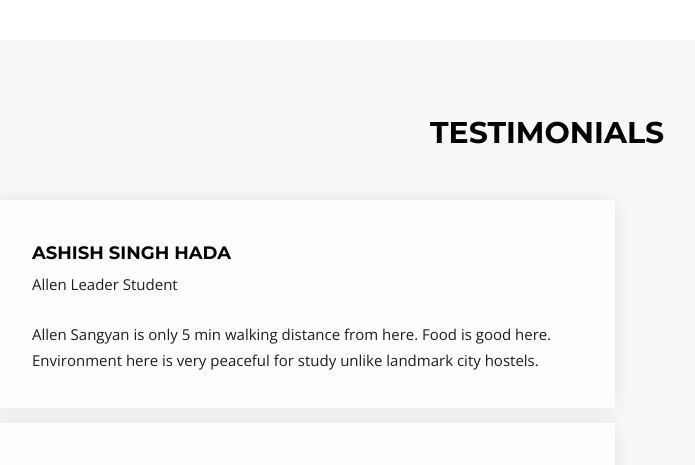
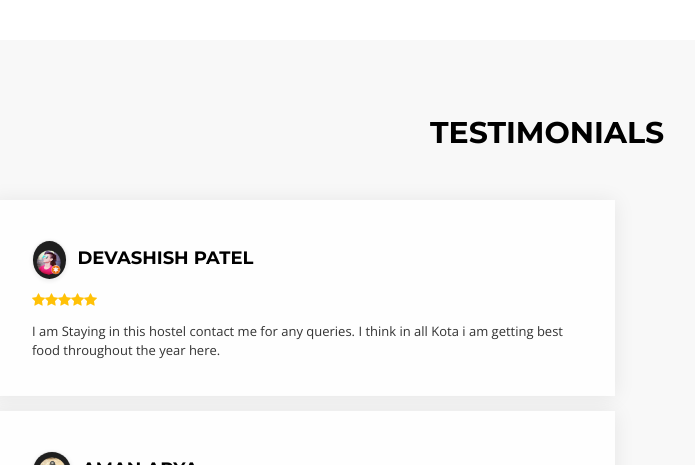
Before and after one commit to akhil18mittal/allenhostelkota, a PHP site: page / in a window 1280 px wide. Shown: the part 6035-6500 px from the top of the page, without its empty margins (93-788 px from the left). Run offline with PHP 8.4, Linux system fonts and the light colour scheme; some libraries are stand-ins or nearby versions; some web fonts are replaced.

Commit message:
updated the testimonials (#13)

```diff
--- a/css/custom.css
+++ b/css/custom.css
@@ -142,3 +142,104 @@ h1.welcom-txt span{
   padding: 0 20px;
 }
 /*=================== Popup Section Ends Here===============*/
+/*=================== Refined Testimonials Section ===============*/
+.refined-testimonial-row {
+  display: flex !important;
+  flex-wrap: nowrap !important;
+  margin-right: -10px !important;
+  margin-left: -10px !important;
+}
+
+.refined-testimonial-row .col-xs-6 {
+  padding-right: 10px !important;
+  padding-left: 10px !important;
+}
+
+.testimonial-compact {
+  padding: 15px !important;
+  background: #fff !important;
+  border-radius: 12px !important;
+  box-shadow: 0 4px 12px rgba(0, 0, 0, 0.05) !important;
+  height: 100% !important;
+  display: flex !important;
+  flex-direction: column !important;
+  justify-content: flex-start !important;
+  border: 1px solid #f0f0f0 !important;
+}
+
+.testimonial-compact .media {
+  margin-bottom: 8px !important;
+}
+
+.testimonial-compact .media-body h3 {
+  font-size: 15px !important;
+  margin-bottom: 0px !important;
+  font-weight: 700 !important;
+  color: #333 !important;
+  text-transform: none !important;
+}
+
+.testimonial-compact .media-body span {
+  font-size: 11px !important;
+  color: #888 !important;
+  display: block;
+}
+
+.testimonial-compact .rating {
+  font-size: 11px !important;
+  margin: 4px 0 !important;
+}
+
+.testimonial-compact .description p {
+  font-size: 12px !important;
+  line-height: 1.4 !important;
+  margin: 0 !important;
+  color: #666 !important;
+  font-weight: 400 !important;
+}
+
+@media (max-width: 767px) {
+  .refined-testimonial-row {
+    margin-right: -5px !important;
+    margin-left: -5px !important;
+  }
+  .refined-testimonial-row .col-xs-6 {
+    padding-right: 5px !important;
+    padding-left: 5px !important;
+  }
+  .testimonial-compact {
+    padding: 10px !important;
+    border-radius: 8px !important;
+  }
+  .testimonial-compact .media-body h3 {
+    font-size: 13px !important;
+  }
+  .testimonial-compact .media-body span {
+    font-size: 10px !important;
+  }
+  .testimonial-compact .description p {
+    font-size: 10px !important;
+    line-height: 1.3 !important;
+  }
+  .testimonial-compact .rating {
+    font-size: 9px !important;
+  }
+}
+
+.testimonial-avatar {
+    width: 40px !important;
+    height: 40px !important;
+    border-radius: 50% !important;
+    object-fit: cover !important;
+    border: 1px solid #eee !important;
+    box-shadow: 0 1px 4px rgba(0, 0, 0, 0.08) !important;
+    margin-right: 10px !important;
+}
+
+.testimonial-header {
+    display: flex !important;
+    align-items: top !important;
+    margin-bottom: 8px !important;
+}
+
+/*=================== Refined Testimonials Section Ends Here ===============*/
--- a/index.html
+++ b/index.html
@@ -980,7 +980,7 @@
         </div>
         <!-- Nearby Hospitals Area End Here -->
 
-        <!-- Blog Area End Here -->
+        <!--testimonials starts from here-->
     <div class="section-space-default bg-gray4">
         <div class="container">
             <div class="section-title-primary text-center">
@@ -990,39 +990,45 @@
         <div class="container">
             <div class="row">
                 <div class="col-lg-7 col-md-7 col-sm-7 col-xs-12">
-                        <div class="plumber-carousel nav-control-middle3" data-loop="true" data-items="5"
-                            data-margin="0" data-autoplay="true" data-autoplay-timeout="4000" data-smart-speed="500"
-                            data-dots="false" data-nav="false" data-nav-speed="false" data-r-x-small="1"
-                            data-r-x-small-nav="true" data-r-x-small-dots="false" data-r-x-medium="1"
-                            data-r-x-medium-nav="true" data-r-x-medium-dots="false" data-r-small="1"
-                            data-r-small-nav="true" data-r-small-dots="false" data-r-medium="2" data-r-medium-nav="true"
-                            data-r-medium-dots="false" data-r-large="2" data-r-large-nav="true"
-                            data-r-large-dots="false">
+                    <div class="plumber-carousel nav-control-middle3" data-loop="true" data-items="5" data-margin="0"
+                        data-autoplay="true" data-autoplay-timeout="4000" data-smart-speed="500" data-dots="false"
+                        data-nav="false" data-nav-speed="false" data-r-x-small="1" data-r-x-small-nav="true"
+                        data-r-x-small-dots="false" data-r-x-medium="1" data-r-x-medium-nav="true"
+                        data-r-x-medium-dots="false" data-r-small="1" data-r-small-nav="true" data-r-small-dots="false"
+                        data-r-medium="2" data-r-medium-nav="true" data-r-medium-dots="false" data-r-large="2"
+                        data-r-large-nav="true" data-r-large-dots="false">
                         <div class="feedback-review-layout1 shadow-equal2">
-                                <div class="media">
+                            <div class="testimonial-header" style="display: flex; align-items: center; margin-bottom: 10px;">
+                                <img src="img\gallery\deva.png" alt="Devashish Patel" class="testimonial-avatar" style="margin-top: 0; margin-right: 15px; width: 45px; height: 45px;">
                                 <div class="media-body">
-                                        <h3 class="media-heading">Ashish Singh Hada</h3>
-                                        <span>Allen Leader Student</span>
+                                    <h3 class="media-heading" style="margin-bottom: 2px; font-weight: 700;">Devashish Patel</h3>
+
                                 </div>
                             </div>
+                            <div class="rating" style="color: #ffc107; margin-bottom: 10px; font-size: 14px;">
+                                <i class="fa fa-star"></i><i class="fa fa-star"></i><i class="fa fa-star"></i><i class="fa fa-star"></i><i class="fa fa-star"></i>
+                                <span style="color: #888; font-size: 12px; margin-left: 8px;"></span>
+                            </div>
                             <div class="description">
-                                    <p>Allen Sangyan is only 5 min walking distance from here. Food is good here.
-                                        Environment here is very peaceful for study unlike landmark city hostels.
+                                <p style="font-size: 13px; line-height: 1.5; color: #333;">I am Staying in this hostel contact me for any queries.
+                                    I think in all Kota i am getting best food throughout the year here.
                                 </p>
                             </div>
                         </div>
                         <div class="feedback-review-layout1 shadow-equal2">
-                                <div class="media">
+                            <div class="testimonial-header" style="display: flex; align-items: center; margin-bottom: 10px;">
+                                <img src="img\gallery\Aman arya.png" alt="Aman Arya" class="testimonial-avatar" style="margin-top: 0; margin-right: 15px; width: 45px; height: 45px;">
                                 <div class="media-body">
-                                        <h3 class="media-heading">Manish Jain</h3>
-                                        <span>Allen Nurture Student</span>
+                                    <h3 class="media-heading" style="margin-bottom: 2px; font-weight: 700;">Aman Arya</h3>
+                                    <span style="font-size: 11px; color: #777;"></span>
                                 </div>
                             </div>
+                            <div class="rating" style="color: #ffc107; margin-bottom: 10px; font-size: 14px;">
+                                <i class="fa fa-star"></i><i class="fa fa-star"></i><i class="fa fa-star"></i><i class="fa fa-star"></i><i class="fa fa-star"></i>
+                                <span style="color: #888; font-size: 12px; margin-left: 8px;"></span>
+                            </div>
                             <div class="description">
-                                    <p>Food is awesome here. Hostel owner aunty herself take care of all the food
-                                        cooking and hostel. Rooms are good and well maintained. </p>
-                                </div>
-                            </div>
+                                <p style="font-size: 13px; line-height: 1.5; color: #333;">Well disciplined hostel for boys. </p>
                             </div>
                         </div>
 
@@ -1037,7 +1043,8 @@
         </div>
     </div>
     </div>
-        <!-- Banner Area End Here -->
+    <!--testimonials ends here-->
+
         <!-- Footer Area Start Here -->
         <footer>
             <div class="footer-area-top accent-bg">
```
Also changed, not shown: img/gallery/Aman arya.png (added), img/gallery/deva.png (added). Lines whose indentation alone changed are shown as unchanged.
